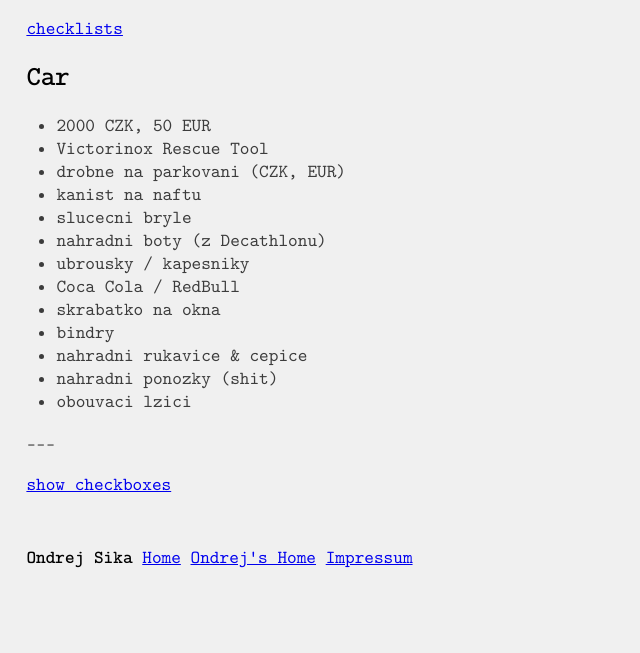
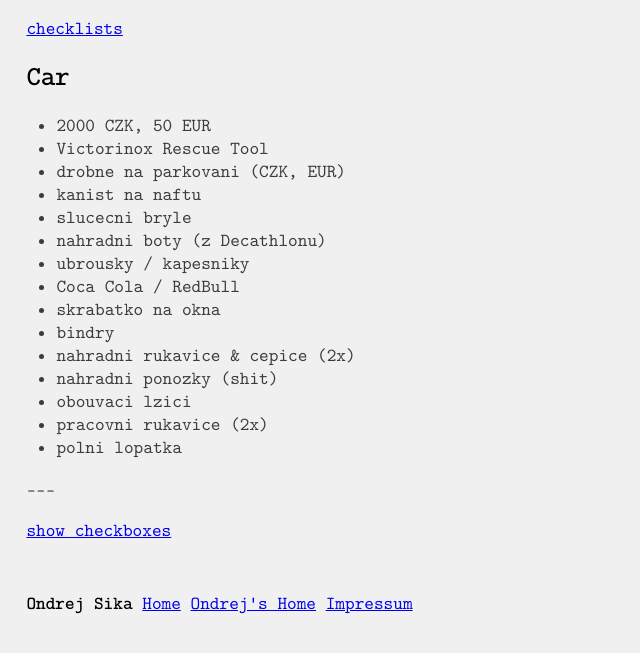
Before and after one commit to ondrejsika/ondrejsika.com, a Jekyll site: the page built from ondrej/checklists/car.md, in a window 1280 px wide. Shown: the top 653 px of the page, without its empty margins (0-640 px from the left). Built offline with Jekyll 4.4.1, drawn with Linux system fonts in a browser that asks for light colours; some web fonts are replaced; comment, search, counter and statistics services are not loaded.

Commit message:
Update car checklist

```diff
--- a/ondrej/checklists/car.md
+++ b/ondrej/checklists/car.md
@@ -17,6 +17,8 @@
 - Coca Cola / RedBull
 - skrabatko na okna
 - bindry
-- nahradni rukavice & cepice
+- nahradni rukavice & cepice (2x)
 - nahradni ponozky (shit)
 - obouvaci lzici
+- pracovni rukavice (2x)
+- polni lopatka
```
